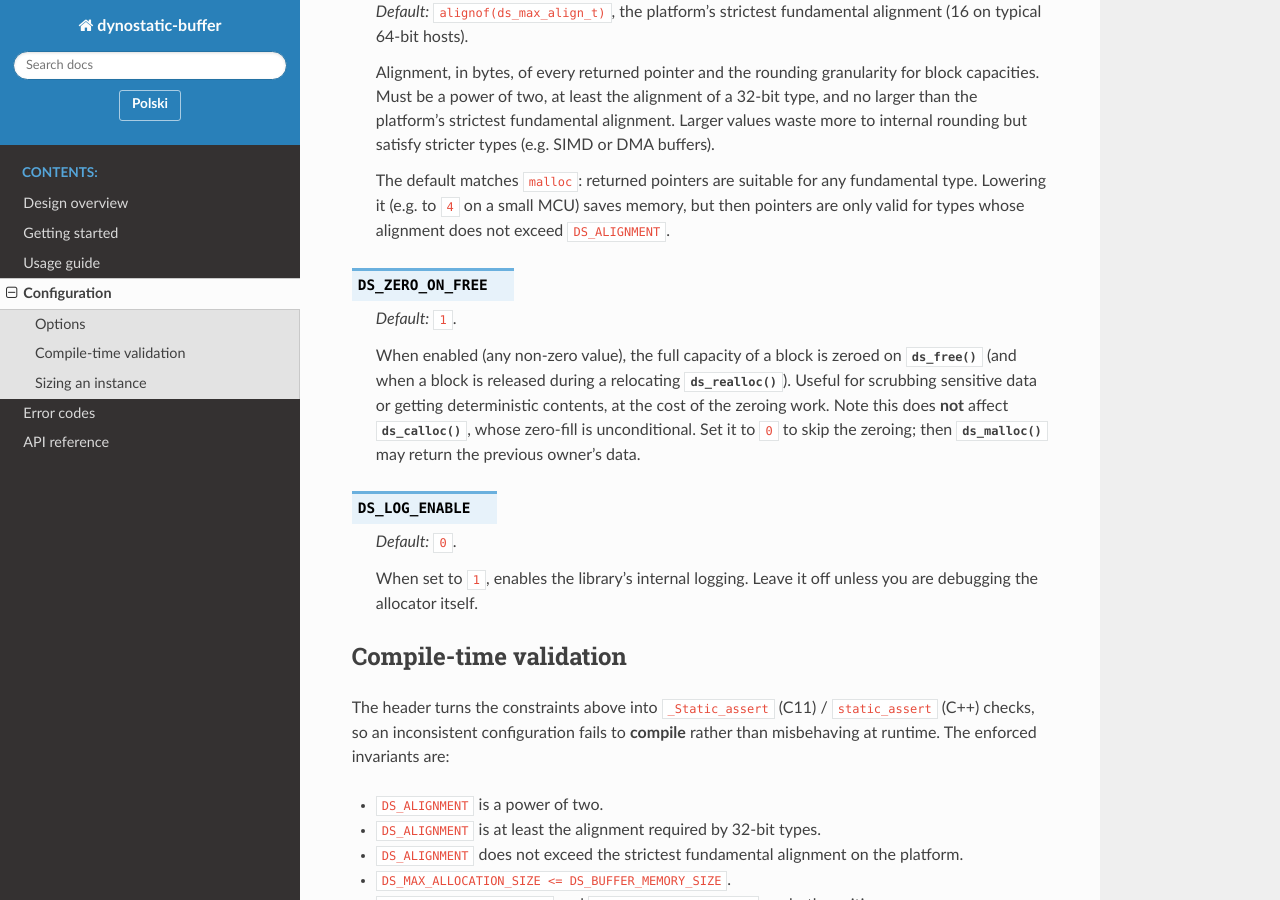
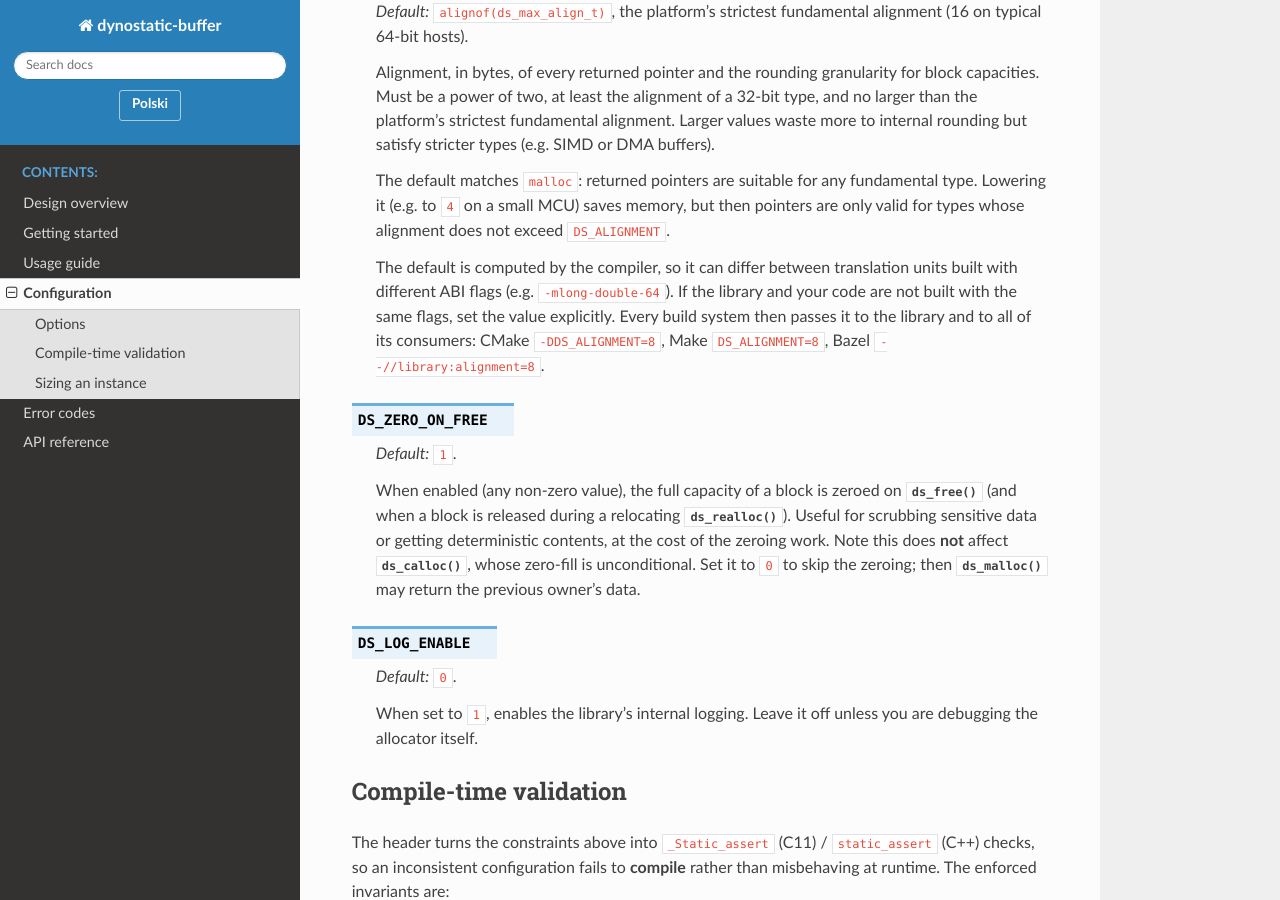
Before and after one commit to zdzwie/dynostatic-buffer, a Sphinx documentation site: the page built from docs/configuration.rst, in a window 1280 px wide and 900 px high, scrolled down 1170 px. Built offline with Sphinx 7.4.7 and the Read the Docs theme 3.1.0, drawn with Linux system fonts in a browser that asks for light colours; the version number could not be read and is left out.

Commit message:
feat: Adding DS_ALIGMENT to build ssytem defines.

```diff
--- a/docs/configuration.rst
+++ b/docs/configuration.rst
@@ -66,6 +66,13 @@ Options
    then pointers are only valid for types whose alignment does not exceed
    ``DS_ALIGNMENT``.
 
+   The default is computed by the compiler, so it can differ between
+   translation units built with different ABI flags (e.g. ``-mlong-double-64``).
+   If the library and your code are not built with the same flags, set the
+   value explicitly. Every build system then passes it to the library and
+   to all of its consumers: CMake ``-DDS_ALIGNMENT=8``, Make
+   ``DS_ALIGNMENT=8``, Bazel ``--//library:alignment=8``.
+
 .. c:macro:: DS_ZERO_ON_FREE
 
    *Default:* ``1``.
```
Also changed, not shown: CHANGELOG.md (+1 -0 lines), README.md (+1 -0 lines), 7 other files.
